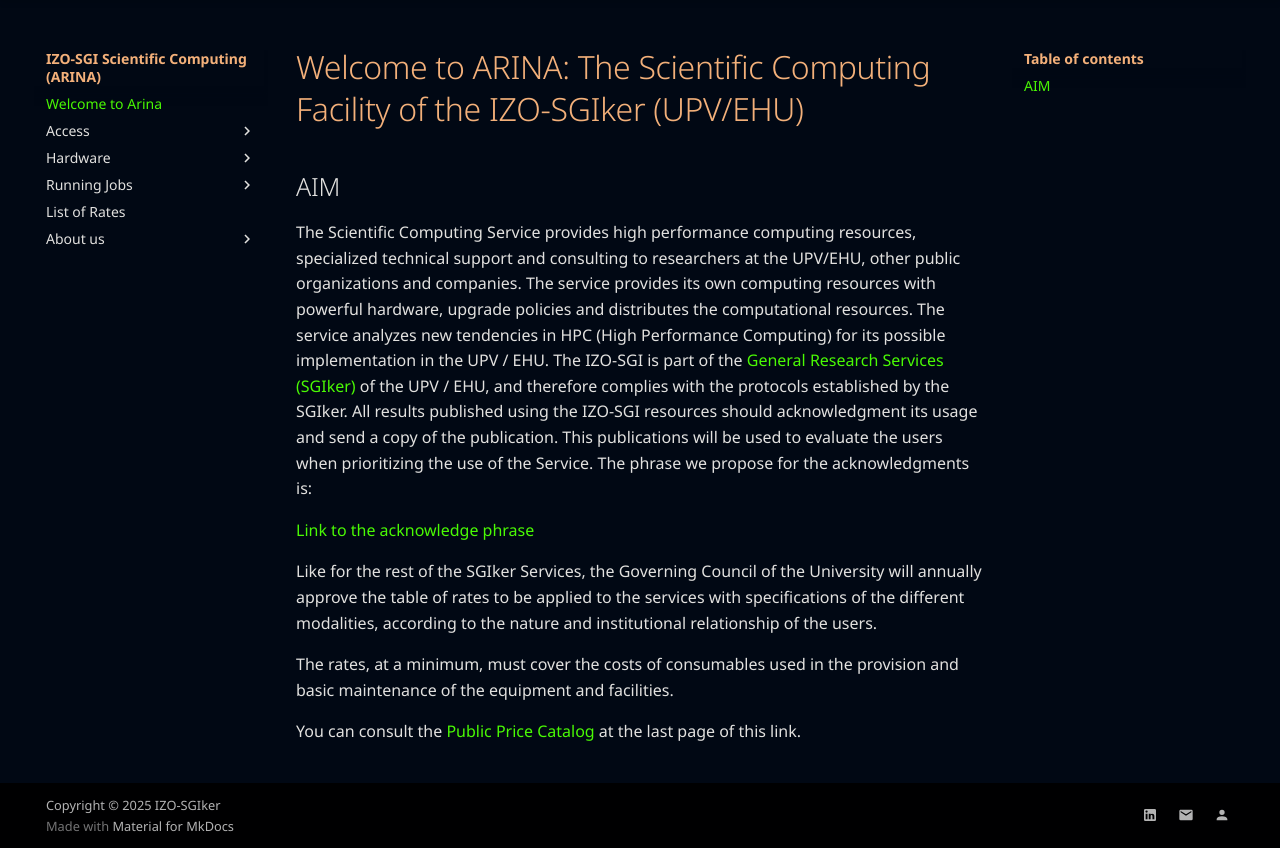
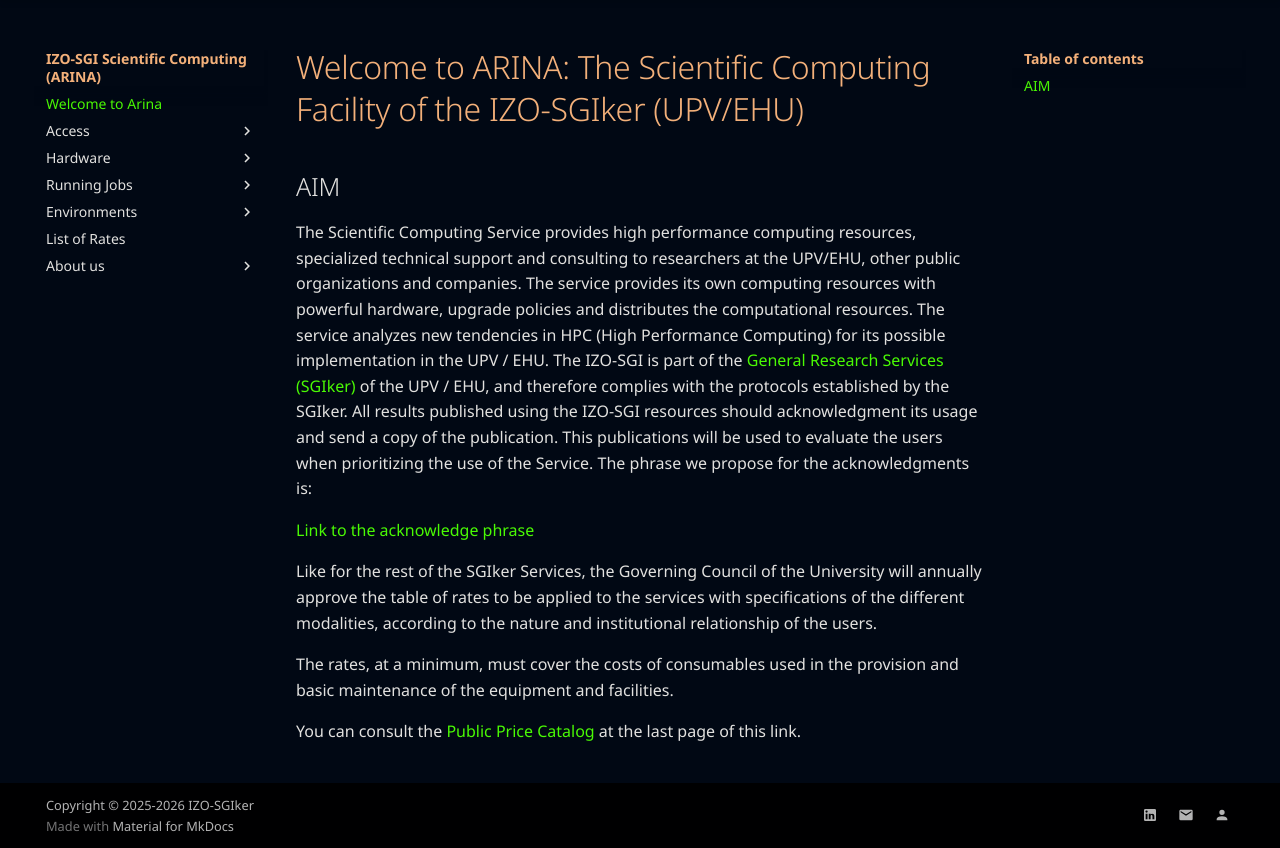
Before and after one commit to izosgi/izosgi-mkdocs, an MkDocs documentation site: the page built from docs/index.md, in a window 1280 px wide, cut to the strip 52-900 px from the top of the page. Built offline with MkDocs 1.6.1 and Material for MkDocs 9.7.7, drawn with Linux system fonts in a browser that asks for light colours; some web fonts are replaced.

Commit message:
Stting Human readable tabs

```diff
--- a/mkdocs.yml
+++ b/mkdocs.yml
@@ -44,10 +44,15 @@
     - Submitting jobs: jobs/slurm.md
     - Batch scripts: jobs/batch_scripts.md
     - Interactive sessions: jobs/interactive.md
+  - Environments:
+    - Python: environments/python.md
+    - R-scripts: environments/r.md
+  # - Singularity: environments/singularity.md
   - List of Rates: prices.md
   - About us:
     - ARINA Team: contact/about.md
     - Contact: contact/contact.md
+
 
 extra_css:
   #- css/overrides.css
@@ -72,6 +77,10 @@
   - pymdownx.tabbed:
       alternate_style: true
       combine_header_slug: true
+      slugify: !!python/object/apply:pymdownx.slugs.slugify
+        kwds:
+          case: lower
+
   - admonition
   - pymdownx.details
   # for align and captions of figures
@@ -90,4 +99,4 @@
 
 
 
-copyright: Copyright &copy; 2025 IZO-SGIker
+copyright: Copyright &copy; 2025-2026 IZO-SGIker
```
